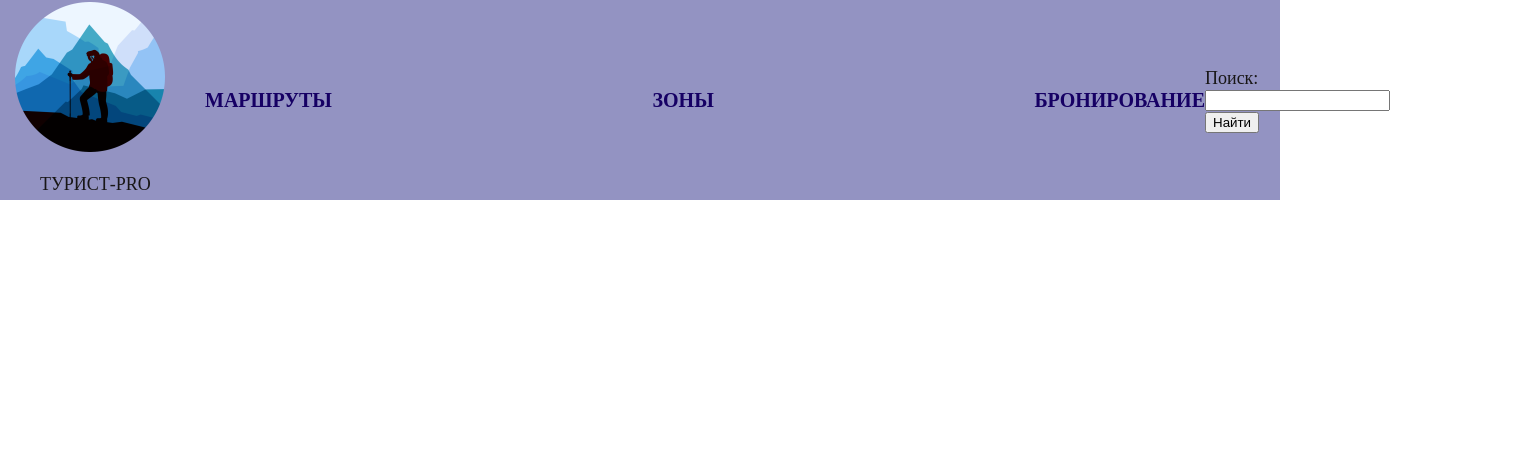
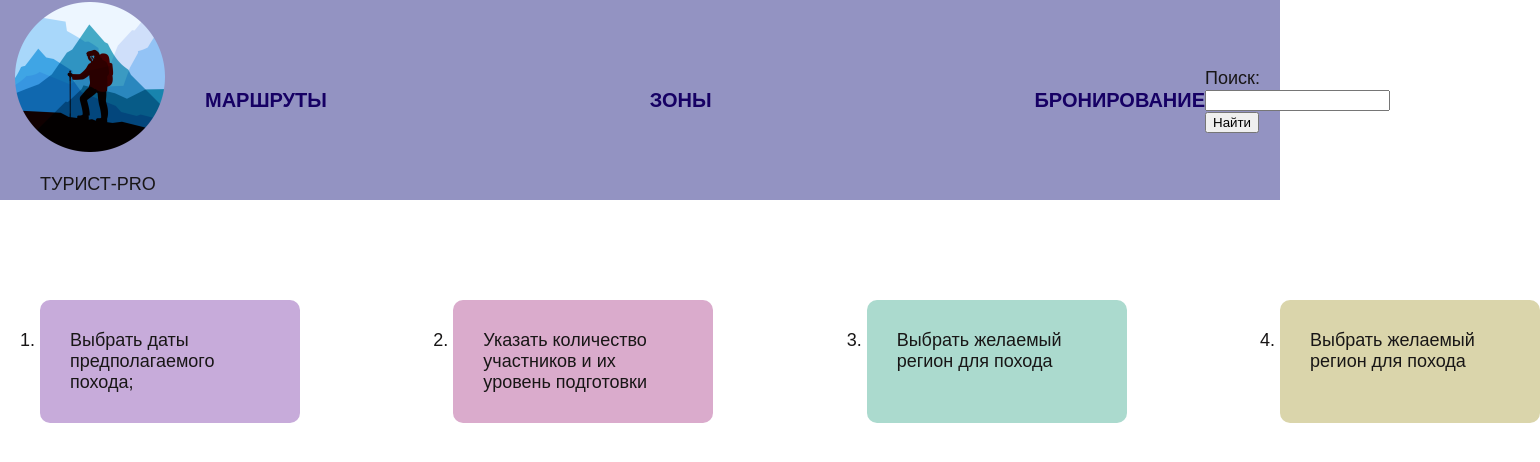
Before and after one commit to TaybeDracker/tourist_pro, a plain HTML site: page index.html in a window 1280 px wide. Shown: the whole page, 1540 px wide, since content can reach past the window. Drawn offline with Linux system fonts and the light colour scheme.

Commit message:
Add files via upload

```diff
--- a/css/style.css
+++ b/css/style.css
@@ -1,6 +1,7 @@
 body {
   margin: 0;
   color: rgb(24, 22, 22);
+  font-family: Arial, Helvetica, sans-serif;
 }
 header{
     height:200px;
@@ -34,7 +35,7 @@ header{
     font-size: 20px;
     }
 
-li {
+.crumb {
     list-style: none;
 }
  a{
@@ -47,3 +48,46 @@ li {
  a:hover{
     color: #fff;
  }
+
+ .infographic {
+    width: 100%;
+
+ }
+
+ ol {
+    display: flex;
+    justify-content: space-between;
+    width: 1500px;
+    font-size: 18px; margin: 0 auto;
+    padding-top: 100px;
+ }
+ .inf {
+    background: #c7abda;
+    padding: 30px;
+    border-radius: 10px;
+    width: 200px;
+ }
+
+.inf2 {
+    background: #daabcc;
+    padding: 30px;
+    border-radius: 10px;
+    width: 200px;
+}
+
+.inf3{
+    background: #abdace;
+    padding: 30px;
+    border-radius: 10px;
+    width: 200px;
+}
+
+.inf4{
+    background: #dad5ab;
+    padding: 30px;
+    border-radius: 10px;
+    width: 200px;
+}
+ .inf:hover {
+    transform: scale(1.2);
+ }
--- a/index.html
+++ b/index.html
@@ -32,6 +32,14 @@
         </div>
 
     </header>
+    <section class="infographic">
+        <ol>
+            <li class="inf">Выбрать даты предполагаемого похода;     </li>
+            <li class="inf2">Указать количество участников и их уровень подготовки     </li>
+            <li class="inf3">Выбрать желаемый регион для похода</li>
+            <li class="inf4">Выбрать желаемый регион для похода</li>
+        </ol>
+    </section>
 
 
 </body>
```
